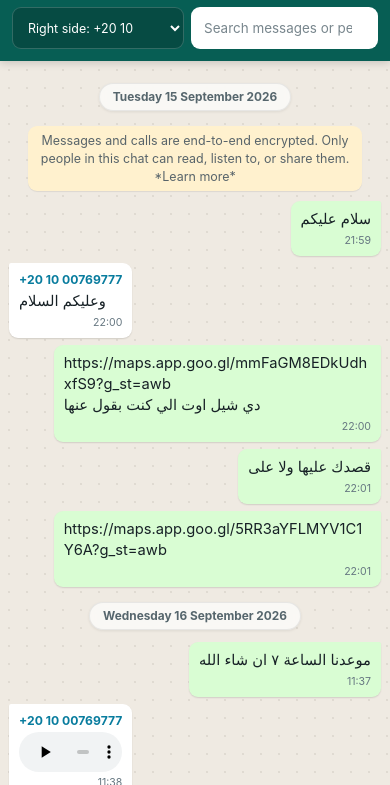
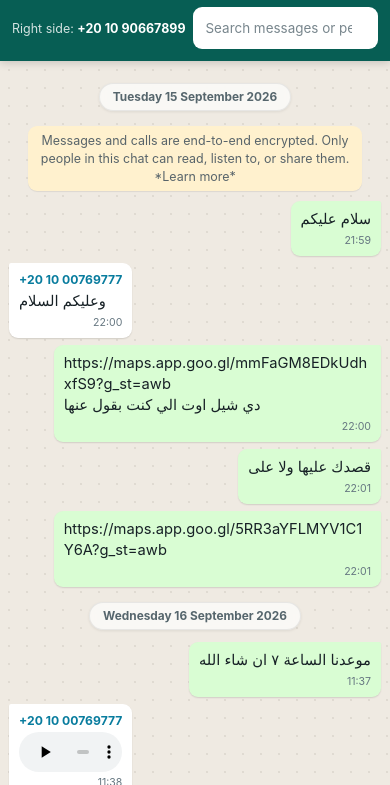
Before and after one commit to Alboredy/HondaComp, a plain HTML site: page index.html in a window 390 px wide. Shown: the part 59-844 px from the top of the page. Drawn offline with Linux system fonts and the light colour scheme.

Commit message:
Keep phone number as fixed chat perspective

```diff
--- a/index.html
+++ b/index.html
@@ -57,14 +57,18 @@
     .subtitle { margin-top:3px; color:rgba(255,255,255,.75); font-size:.76rem; }
     #msg-count { flex:none; color:rgba(255,255,255,.82); font-size:.76rem; text-align:right; }
     .controls { display:flex; gap:9px; margin-top:14px; }
-    .controls select, .controls input {
+    .controls input {
       min-height:42px; border:1px solid rgba(255,255,255,.18); border-radius:9px;
       outline:none; font-size:.86rem;
     }
-    .controls select { max-width:48%; padding:0 30px 0 11px; color:#fff; background:#064b43; }
     .controls input { min-width:0; flex:1; padding:0 12px; color:#172126; background:#fff; }
     .controls input::placeholder { color:#78868d; }
-    .controls input:focus, .controls select:focus { box-shadow:0 0 0 3px rgba(169,235,194,.38); }
+    .controls input:focus { box-shadow:0 0 0 3px rgba(169,235,194,.38); }
+    .perspective-label {
+      flex:none; align-self:center; color:rgba(255,255,255,.82); font-size:.78rem;
+      white-space:nowrap;
+    }
+    .perspective-label strong { color:#fff; font-weight:700; }
     #chat-box {
       flex:1; min-height:0; overflow:auto; overscroll-behavior:contain;
       padding:18px 14px 30px; display:flex; flex-direction:column; gap:7px;
@@ -124,7 +128,6 @@
       #chat-box { padding:14px 9px 24px; }
       .msg { max-width:88%; font-size:.92rem; }
       .controls { gap:7px; }
-      .controls select { max-width:47%; font-size:.78rem; }
       .controls input { font-size:.84rem; }
     }
     @media (prefers-reduced-motion:reduce) { *, *::before, *::after { animation-duration:.01ms !important; } }
@@ -144,9 +147,7 @@
         <div id="msg-count" aria-live="polite">Loading…</div>
       </div>
       <div class="controls">
-        <select id="me-select" aria-label="Choose which participant's messages appear on the right">
-          <option value="">Everyone on the left</option>
-        </select>
+        <div class="perspective-label">Right side: <strong>+20 10 90667899</strong></div>
         <input id="search-input" type="search" placeholder="Search messages or people" aria-label="Search messages or senders" autocomplete="off" />
       </div>
     </header>
@@ -161,7 +162,6 @@
   <script>
     'use strict';
     const chatBox = document.getElementById('chat-box');
-    const meSelect = document.getElementById('me-select');
     const searchInput = document.getElementById('search-input');
     const msgCount = document.getElementById('msg-count');
     const lightbox = document.getElementById('lightbox');
@@ -173,7 +173,7 @@
     const audioTypes = new Set(['opus', 'ogg', 'mp3', 'm4a']);
     const videoTypes = new Set(['mp4', 'mov']);
     let messages = [];
-    let currentMe = '';
+    const rightSideSender = 'Fahad';
     let chatDateOrder = 'mdy';
     const senderAliases = new Map([['fahad', '+20 10 90667899']]);
 
@@ -197,7 +197,6 @@
 
     function parseChat(rawText) {
       messages = [];
-      const senders = new Set();
       chatDateOrder = 'mdy';
       const lines = rawText.split(/\r?\n/);
       for (const originalLine of lines) {
@@ -216,7 +215,6 @@
         if (messageMatch) {
           const [, time, rawSender, content] = messageMatch;
           const sender = rawSender.trim();
-          senders.add(sender);
           messages.push({ type: 'msg', time, sender, content });
           continue;
         }
@@ -227,21 +225,6 @@
         } else if (messages.length && line.trim() !== '') {
           messages[messages.length - 1].content += `\n${line}`;
         }
-      }
-      populateSenders([...senders]);
-    }
-
-    function populateSenders(senders) {
-      for (const sender of senders) {
-        const option = document.createElement('option');
-        option.value = sender;
-        option.textContent = `Right side: ${displaySenderName(sender)}`;
-        meSelect.append(option);
-      }
-      const fahad = senders.find(sender => sender.toLocaleLowerCase() === 'fahad');
-      if (fahad) {
-        currentMe = fahad;
-        meSelect.value = fahad;
       }
     }
 
@@ -364,7 +347,7 @@
           bubble.className = 'msg sys';
           bubble.textContent = item.content;
         } else {
-          bubble.className = `msg ${item.sender === currentMe && currentMe ? 'sent' : 'recv'}`;
+          bubble.className = `msg ${item.sender === rightSideSender ? 'sent' : 'recv'}`;
           const sender = document.createElement('div');
           sender.className = 'sender';
           sender.textContent = displaySenderName(item.sender);
@@ -396,10 +379,6 @@
       lightbox.classList.remove('open');
       lightboxImage.removeAttribute('src');
     }
-    meSelect.addEventListener('change', event => {
-      currentMe = event.target.value;
-      renderMessages(searchInput.value);
-    });
     searchInput.addEventListener('input', event => renderMessages(event.target.value));
     lightbox.addEventListener('click', event => { if (event.target === lightbox) closeLightbox(); });
     document.getElementById('lightbox-close').addEventListener('click', closeLightbox);
```
Also changed, not shown: 1 other file.
